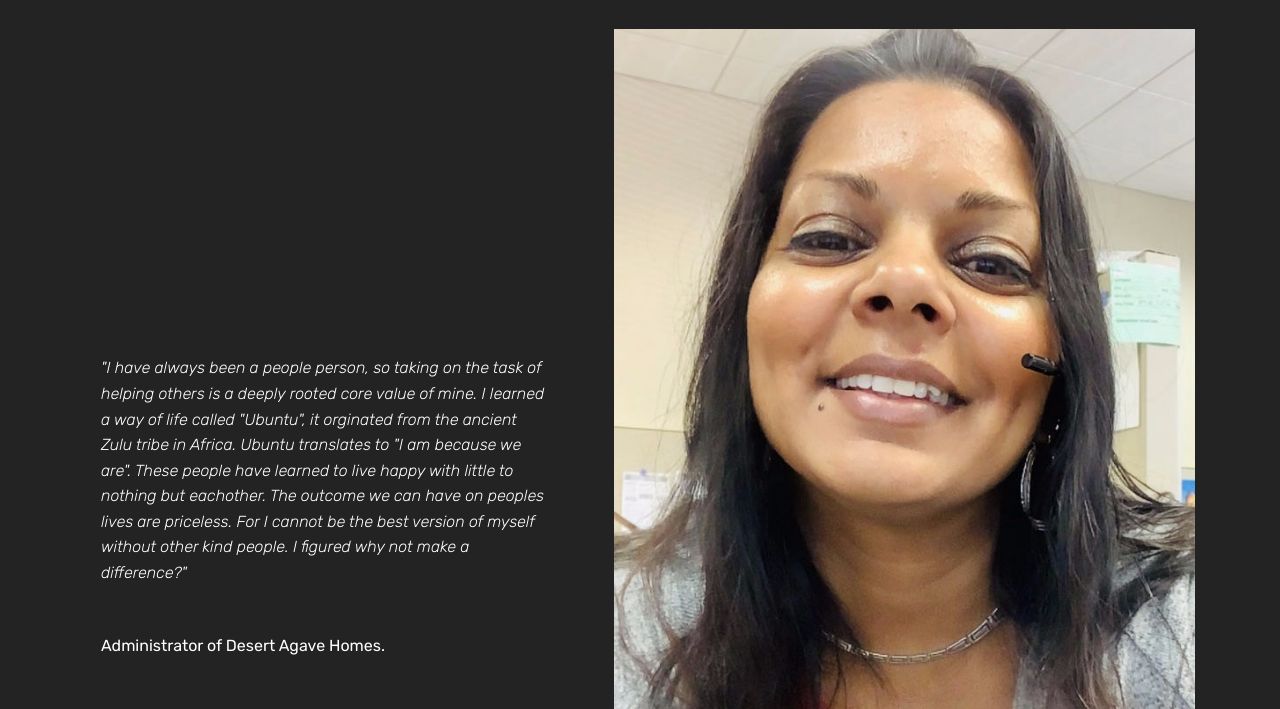
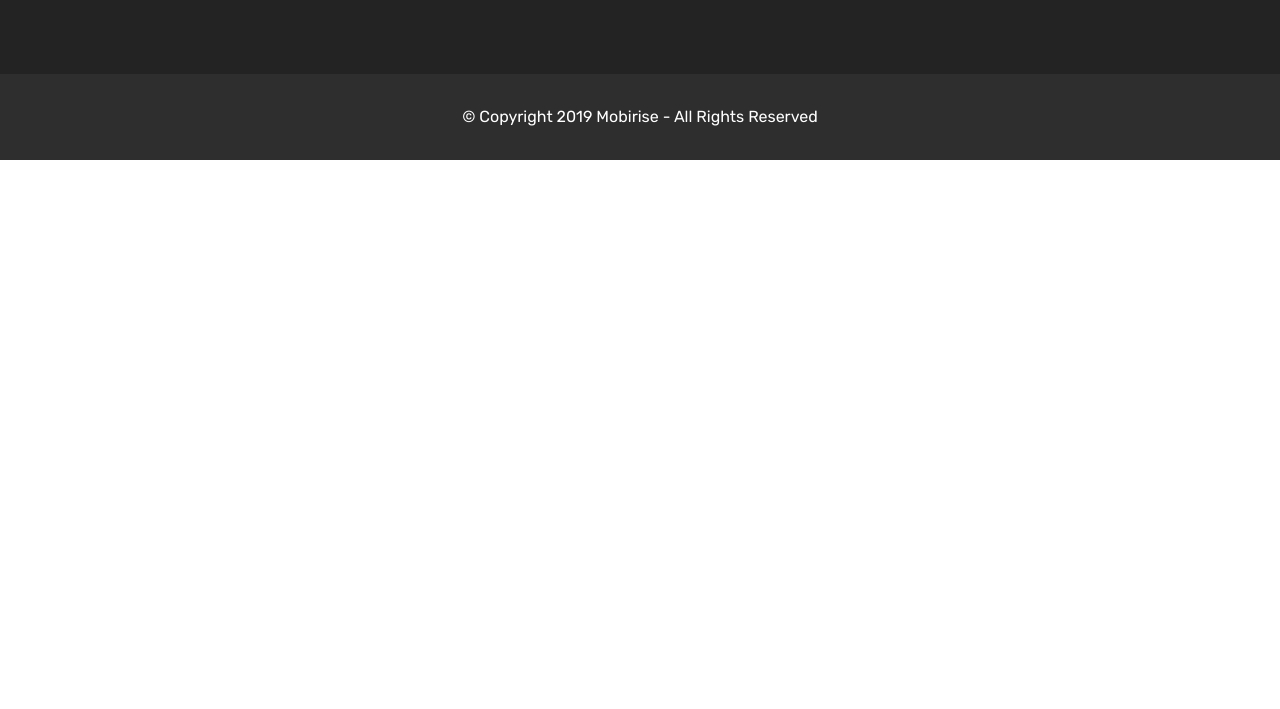
Before and after one commit to BrownTheColor/desertagave, a plain HTML site: page page1.html in a window 1280 px wide. Shown: the part 91-800 px from the top of the page. Drawn offline with Linux system fonts and the light colour scheme; files whose address does not match are found by name.

Commit message:
Update page1.html

```diff
--- a/page1.html
+++ b/page1.html
@@ -68,16 +68,10 @@
 
 
 
-    <div class="container">
-        <div class="media-container-row">
-            <div class="media-content px-3 align-self-center mbr-white py-2">
-                <p class="mbr-text testimonial-text mbr-fonts-style display-7">"I have always been a people person, so taking on the task of helping others is a deeply rooted core value of mine. I learned a way of life called "Ubuntu", it orginated from the ancient Zulu tribe in Africa. Ubuntu translates to "I am because we are". These people have learned to live happy with little to nothing but eachother. The outcome we can have on peoples lives are priceless. For I cannot be the best version of myself without other kind people. I figured why not make a difference?"</p>
-                <p class="mbr-author-name pt-4 mb-2 mbr-fonts-style display-7"</p>
-                <p class="mbr-author-desc mbr-fonts-style display-7">Administrator of Desert Agave Homes.</p>
-            </div>
+
 
             <div class="mbr-figure pl-lg-5" style="width: 130%;">
-              <img src="assets/images/lp-image-720x1280.jpeg" alt="" title="">
+
             </div>
         </div>
     </div>
```
